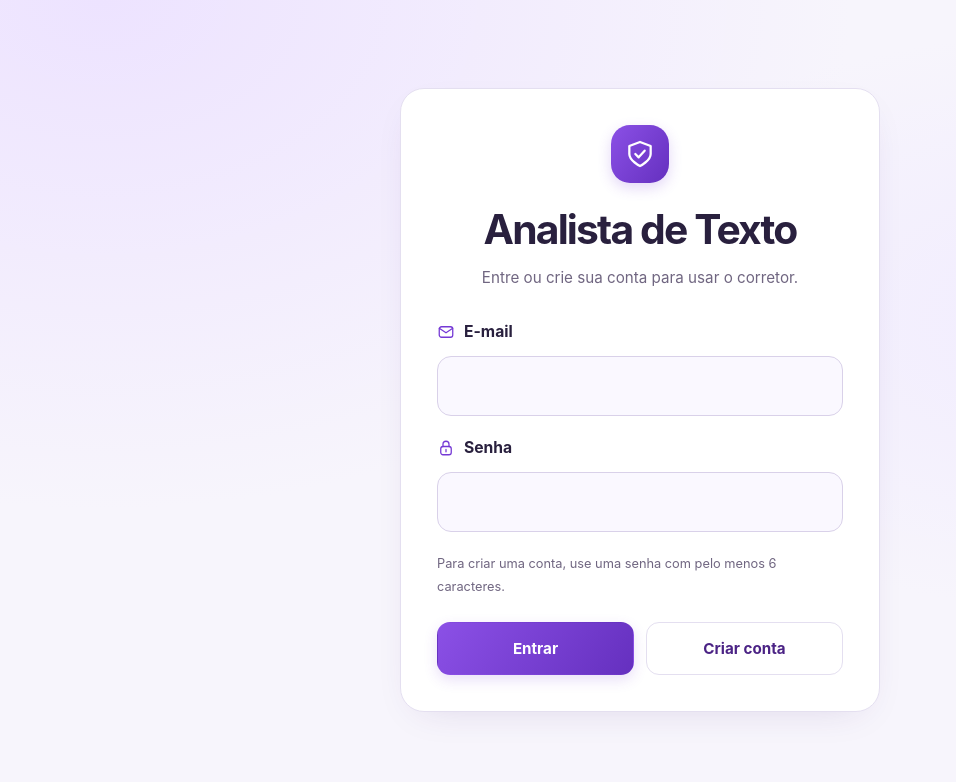
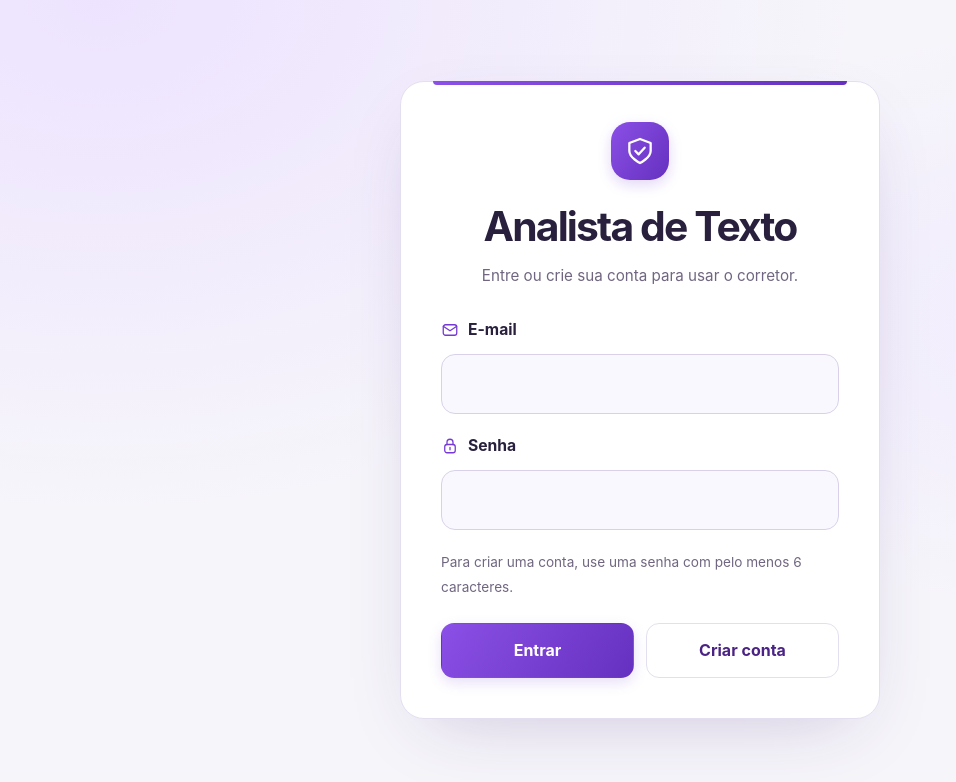
Before and after one commit to AlayanedeSousa/teste, a Next.js app: page /login in a window 1280 px wide. Shown: the top 782 px of the page, without its empty margins (0-956 px from the left). Built offline with nearby package versions, Linux system fonts and the light colour scheme; no server answers.

Commit message:
Polish app layout with refined purple header and balanced cards

```diff
--- a/app/globals.css
+++ b/app/globals.css
@@ -1,7 +1,7 @@
 /* Identidade visual: altere as cores e os detalhes do tema aqui. */
 :root {
   color-scheme: light;
-  --background: #f7f5fc;
+  --background: #f6f5fa;
   --surface: #ffffff;
   --surface-soft: #faf8ff;
   --response-surface: #f8f6fe;
@@ -19,7 +19,7 @@
   --success: #315e4a;
   --success-surface: #eff8f2;
   --gradient: linear-gradient(125deg, #8b50e6, #6530bf);
-  --shadow: 0 12px 40px -20px rgb(64 35 110 / 18%);
+  --shadow: 0 8px 28px -12px rgb(46 25 80 / 12%), 0 1px 3px rgb(46 25 80 / 3%);
   --radius: 24px;
 }
 
@@ -49,18 +49,19 @@ body:has(> .login-page) { display: grid; align-items: center; }
 
 .icon { width: 21px; height: 21px; flex-shrink: 0; vertical-align: middle; }
 
-.account-section { margin-bottom: 36px; }
+.account-section { margin-bottom: 28px; }
 
 .account-bar {
   display: flex;
   align-items: center;
   justify-content: space-between;
   gap: 20px;
-  padding: 18px 24px;
-  border: 1px solid rgb(255 255 255 / 85%);
+  padding: 20px 26px;
+  border: 1px solid #493065;
   border-radius: 20px;
-  background: rgb(255 255 255 / 84%);
-  box-shadow: var(--shadow);
+  background: linear-gradient(115deg, #28183f, #432968);
+  color: #ffffff;
+  box-shadow: 0 12px 28px -16px rgb(42 21 71 / 45%);
 }
 
 .account-identity, .account-actions, .form-buttons, .history-pagination {
@@ -73,6 +74,7 @@ body:has(> .login-page) { display: grid; align-items: center; }
 .account-person { display: grid; gap: 1px; }
 .brand-name { font-size: 0.95rem; font-weight: 750; letter-spacing: -0.02em; }
 .account-email { overflow-wrap: anywhere; color: var(--muted); font-size: 0.8rem; }
+.account-bar .account-email { color: #d1c2e7; }
 
 .brand-mark {
   display: inline-flex;
@@ -91,6 +93,8 @@ body:has(> .login-page) { display: grid; align-items: center; }
 
 .account-actions { flex-shrink: 0; gap: 20px; }
 .account-actions > a { display: inline-flex; align-items: center; gap: 8px; font-size: 0.875rem; font-weight: 600; text-decoration: none; }
+.account-actions > a { color: #f7f1ff; padding-block: 8px; }
+.account-actions > a:hover { color: #ddc5ff; }
 .account-actions form { display: flex; }
 
 .intro { margin-bottom: 32px; }
@@ -99,9 +103,14 @@ body:has(> .login-page) { display: grid; align-items: center; }
   align-items: center;
   justify-content: space-between;
   gap: 32px;
-  padding: 28px 32px 42px;
+  padding: 36px 40px;
+  border: 1px solid #e4dbf3;
+  border-radius: var(--radius);
+  background: radial-gradient(ellipse at 100% 10%, #e9dcff, transparent 65%), linear-gradient(110deg, #ffffff, #f7f2ff);
+  box-shadow: var(--shadow);
 }
 .intro-copy { max-width: 660px; }
+.intro-copy::before { content: ""; display: block; width: 42px; height: 5px; margin-bottom: 22px; border-radius: 9px; background: var(--gradient); }
 
 h1 {
   margin: 0 0 18px;
@@ -125,7 +134,7 @@ h1 {
 .hero-sparkle { position: absolute; top: 0; right: 10px; color: var(--accent); }
 .hero-sparkle .icon { width: 30px; height: 30px; }
 
-.analysis-grid { display: grid; grid-template-columns: minmax(0, 1.15fr) minmax(0, 1fr); gap: 24px; align-items: start; }
+.analysis-grid { display: grid; grid-template-columns: minmax(0, 1.15fr) minmax(0, 1fr); gap: 24px; align-items: stretch; }
 .analysis-grid > .text-form, .response-section, .login-page, .history-card {
   border: 1px solid var(--border);
   border-radius: var(--radius);
@@ -135,6 +144,7 @@ h1 {
 
 .text-form, .analysis-field { display: flex; flex-direction: column; gap: 14px; min-width: 0; }
 .analysis-grid > .text-form { padding: 30px; gap: 22px; }
+.analysis-grid > .text-form > .form-hint { padding-top: 18px; border-top: 1px solid var(--border); }
 .analysis-field { gap: 14px; }
 label, h2 { font-size: 0.98rem; font-weight: 650; }
 label { display: inline-flex; align-items: center; gap: 9px; line-height: 1.5; }
@@ -170,7 +180,7 @@ button {
   color: var(--on-accent);
   box-shadow: 0 5px 14px rgb(117 57 213 / 16%);
   font: inherit;
-  font-size: 0.95rem;
+  font-size: 1rem;
   font-weight: 650;
   cursor: pointer;
   transition: transform 180ms ease, box-shadow 180ms ease, background-color 180ms ease;
@@ -185,27 +195,38 @@ button:disabled { opacity: 0.65; cursor: wait; box-shadow: none; }
 .secondary-button { background: var(--surface); color: var(--accent-dark); border-color: var(--border); box-shadow: none; }
 .secondary-button:hover:not(:disabled) { background: var(--accent-soft); box-shadow: 0 4px 12px rgb(117 57 213 / 8%); }
 .account-actions button { min-height: 42px; padding: 9px 16px; font-size: 0.85rem; }
+.account-actions .secondary-button { background: rgb(255 255 255 / 8%); border-color: rgb(255 255 255 / 24%); color: #ffffff; }
+.account-actions .secondary-button:hover:not(:disabled) { background: rgb(255 255 255 / 16%); box-shadow: none; }
 
 textarea:focus-visible, input:focus-visible, button:focus-visible, a:focus-visible { outline: 3px solid var(--focus); outline-offset: 4px; }
 
-.form-hint { margin: 0; color: var(--muted); font-size: 0.8rem; line-height: 1.8; }
+.form-hint { margin: 0; color: var(--muted); font-size: 0.85rem; line-height: 1.8; }
 .form-error, .form-message { margin: 0; padding: 13px 16px; border-radius: 12px; font-size: 0.9rem; overflow-wrap: anywhere; }
 .form-error { color: var(--error); background: var(--error-surface); border: 1px solid #f6d5df; }
 .form-message { color: var(--success); background: var(--success-surface); border: 1px solid #d5e9dd; }
 .account-section > .form-error { margin-top: 12px; }
 
-.response-section { position: relative; padding: 28px; min-width: 0; }
+.response-section { position: relative; display: flex; flex-direction: column; padding: 28px; min-width: 0; }
 h2 { margin: 0 0 18px; }
 .response-section h2 { display: flex; align-items: center; gap: 12px; }
 .section-icon { display: inline-flex; align-items: center; justify-content: center; padding: 9px; border-radius: 12px; background: var(--accent-soft); color: var(--accent); }
-.response { min-height: 285px; padding: 20px; border: 1px solid #ece6f5; border-radius: 16px; background: var(--response-surface); white-space: pre-wrap; overflow-wrap: anywhere; font-size: 0.95rem; line-height: 1.9; }
-.response:empty { background-image: radial-gradient(ellipse at center, #eee7fa, transparent 70%); }
+.response-body { position: relative; display: flex; flex: 1; min-width: 0; }
+.response { flex: 1; min-width: 0; min-height: 285px; padding: 20px; border: 1px solid #ece6f5; border-radius: 16px; background: var(--response-surface); white-space: pre-wrap; overflow-wrap: anywhere; font-size: 1rem; line-height: 1.9; }
+.response:empty { background: radial-gradient(ellipse at center, #f1eafa, #fcfaff); }
+.response-placeholder { position: absolute; inset: 0; display: flex; flex-direction: column; align-items: center; justify-content: center; gap: 22px; pointer-events: none; }
+.placeholder-icon { display: grid; place-items: center; width: 74px; height: 74px; border: 1px solid #e5d9f6; border-radius: 24px; background: linear-gradient(140deg, white, #eee5fc); color: #9874ca; box-shadow: 0 8px 18px -10px rgb(88 50 138 / 22%); transform: rotate(-5deg); }
+.placeholder-icon .icon { width: 34px; height: 34px; }
+.placeholder-lines { display: grid; justify-items: center; gap: 9px; width: 160px; }
+.placeholder-lines span { height: 6px; width: 100%; border-radius: 9px; background: #e7dff2; }
+.placeholder-lines span:nth-child(2) { width: 80%; }
+.placeholder-lines span:nth-child(3) { width: 50%; }
 .response-progress { position: absolute; top: 42px; right: 30px; display: flex; gap: 5px; }
 .response-progress span { width: 6px; height: 6px; border-radius: 50%; background: var(--accent); animation: pulse 1.1s ease-in-out infinite; }
 .response-progress span:nth-child(2) { animation-delay: 150ms; }
 .response-progress span:nth-child(3) { animation-delay: 300ms; }
 
-.login-page { width: min(100% - 40px, 480px); margin: clamp(28px, 7vh, 80px) auto; padding: 36px; }
+.login-page { position: relative; width: min(100% - 40px, 480px); margin: clamp(28px, 7vh, 80px) auto; padding: 40px; box-shadow: 0 24px 70px -30px rgb(74 37 120 / 26%); }
+.login-page::before { content: ""; position: absolute; top: -1px; left: 32px; right: 32px; height: 4px; border-radius: 0 0 8px 8px; background: var(--gradient); }
 .login-page .intro { text-align: center; margin-bottom: 30px; }
 .login-brand-mark { width: 58px; height: 58px; margin-bottom: 24px; border-radius: 19px; }
 .login-brand-mark .icon { width: 32px; height: 32px; }
@@ -224,7 +245,7 @@ a:hover { color: var(--accent); }
 .login-page > .intro:not(.analysis-intro) { padding: 0; }
 .intro > a { display: inline-flex; margin-top: 20px; font-weight: 600; font-size: 0.95rem; }
 .history-list { display: grid; gap: 20px; }
-.history-card { padding: 28px 32px; min-width: 0; }
+.history-card { padding: 28px 32px; min-width: 0; border-left: 4px solid #c1a0ef; }
 .history-card time { display: block; width: fit-content; margin-bottom: 22px; padding: 5px 12px; border-radius: 8px; background: var(--accent-soft); color: var(--accent-dark); font-size: 0.8rem; font-weight: 600; }
 .history-text { margin: 0 0 24px; white-space: pre-wrap; overflow-wrap: anywhere; color: var(--muted); }
 .history-card h2 { margin-bottom: 10px; }
@@ -238,7 +259,7 @@ a:hover { color: var(--accent); }
 @media (max-width: 850px) {
   .page { width: min(100% - 40px, 720px); padding-top: 24px; }
   .analysis-grid { grid-template-columns: minmax(0, 1fr); }
-  .analysis-intro { padding: 20px 8px 24px; gap: 20px; }
+  .analysis-intro { padding: 28px; gap: 20px; }
   .hero-art { width: 150px; height: 140px; }
   .hero-shield { inset: 24px 30px; border-radius: 26px; }
   .hero-shield .icon { width: 50px; height: 50px; }
@@ -256,14 +277,14 @@ a:hover { color: var(--accent); }
   .account-identity { width: 100%; }
   .account-actions { width: 100%; margin-left: 0; justify-content: space-between; gap: 12px; }
   .account-actions > a { font-size: 0.85rem; }
-  .analysis-intro { padding: 12px 4px 24px; margin-bottom: 8px; }
+  .analysis-intro { padding: 26px 22px; margin-bottom: 22px; }
   .hero-art { display: none; }
   h1 { font-size: 2.55rem; }
   .intro p { font-size: 1rem; }
   .analysis-grid { gap: 18px; }
   .analysis-grid > .text-form, .response-section, .history-card { padding: 22px; border-radius: 20px; }
   textarea { min-height: 190px; }
-  .form-hint { font-size: 0.8rem; }
+  .form-hint { font-size: 0.85rem; }
   .response-progress { top: 36px; right: 24px; }
   .login-page { width: calc(100% - 32px); padding: 28px 24px; margin: 28px auto; }
   .login-page h1 { font-size: 2.2rem; }
```
Also changed, not shown: app/components/text-analyzer.js (+10 -2 lines).
